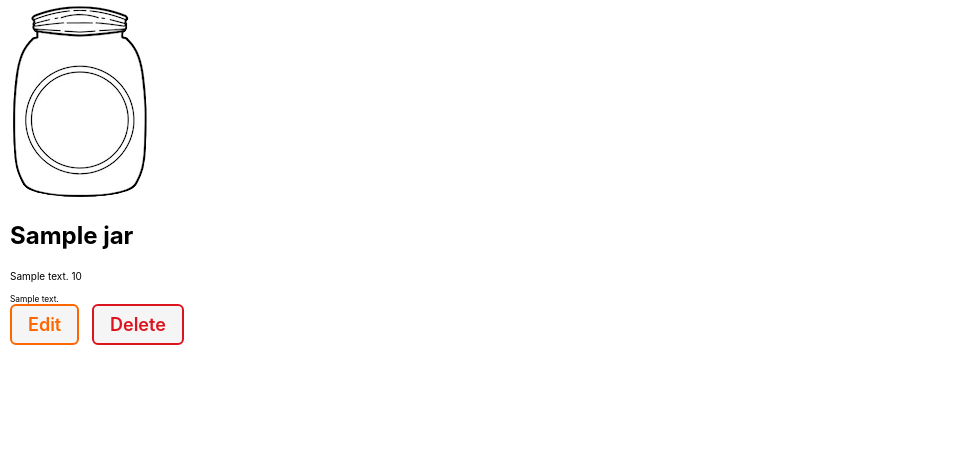
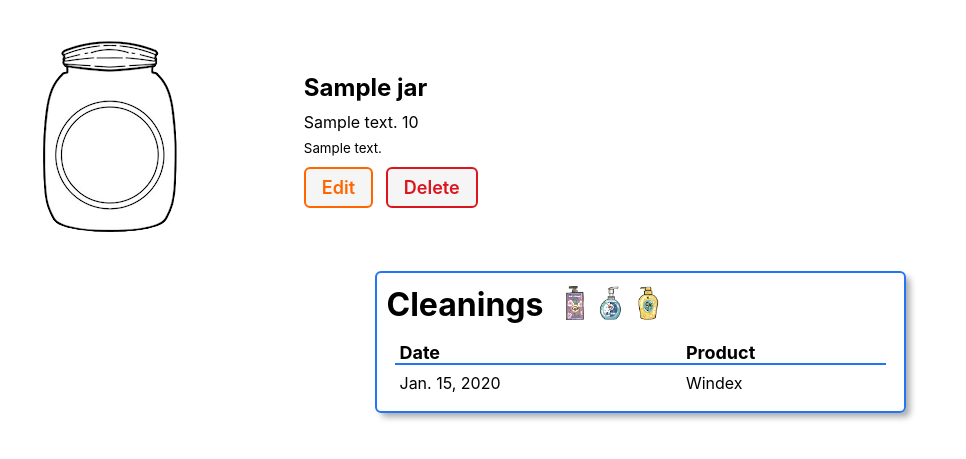
Before and after one commit to EricSokolowski/jar-collector, a Django app: page /jars/1/ in a window 1280 px wide. Shown: the part 55-514 px from the top of the page, without its empty margins (0-966 px from the left). Run offline with Django 4.2, Linux system fonts and the light colour scheme; tables that the repository leaves empty hold one stand-in row (values such as "Sample post").

Commit message:
add cleaning view

```diff
--- a/main_app/admin.py
+++ b/main_app/admin.py
@@ -1,6 +1,8 @@
 from django.contrib import admin
 
-from .models import Jar
+from .models import Jar, Cleaning
 # Register your models here.
 
 admin.site.register(Jar)
+
+admin.site.register(Cleaning)
--- a/main_app/models.py
+++ b/main_app/models.py
@@ -1,6 +1,12 @@
 from django.db import models
 
 from django.urls import reverse
+
+PRODUCTS = (
+  ('W', 'Windex'),
+  ('I', 'Invisible Glass'),
+  ('G', 'Glass Plus')
+)
 
 # Create your models here.
 class Jar(models.Model):
@@ -15,3 +21,15 @@ class Jar(models.Model):
 
   def get_absolute_url(self):
     return reverse("jars_detail", kwargs={"jar_id": self.id})
+
+class Cleaning(models.Model):
+  date = models.DateField('Cleaning date')
+  product = models.CharField(
+    max_length=1,
+    choices=PRODUCTS,
+    default=PRODUCTS[0][0]
+    )
+  jar = models.ForeignKey(Jar, on_delete=models.CASCADE)
+
+  def __str__(self):
+    return f"{self.get_product_display()} on {self.date}"
--- a/main_app/static/css/jars/jar-details.css
+++ b/main_app/static/css/jars/jar-details.css
@@ -24,7 +24,7 @@
   margin-top: 20px;
 }
 
-.feedings-toy-container {
+.cleanings-sticker-container {
   display: flex;
   flex-direction: column;
   padding-bottom: 20px;
@@ -54,20 +54,20 @@
   margin-right: 10px;
 }
 
-.unfed,
-.fed,
+.unclean,
+.clean,
 .no-stickers,
 .all-stickers {
   margin: 0;
   font-weight: bold;
 }
 
-.unfed,
+.unclean,
 .no-stickers {
   color: var(--danger);
 }
 
-.fed,
+.clean,
 .all-stickers {
   color: var(--submit);
 }
@@ -94,7 +94,7 @@
   margin: 5px 0;
 }
 
-.feedings-toy-container > section {
+.cleanings-sticker-container > section {
   width: 80%;
   min-width: 360px;
   border: var(--borders);
@@ -116,13 +116,13 @@
   margin-left: 16px;
 }
 
-.feedings h2,
+.cleanings h2,
 .stickers h2 {
   font-size: 3.2rem;
   margin: 0;
 }
 
-.feedings h3,
+.cleanings h3,
 .stickers h3 {
   font-size: var(--font-xl);
   margin: 10px 0;
@@ -140,25 +140,25 @@
   padding: 3px;
 }
 
-.feedings table {
+.cleanings table {
   width: calc(100% - 16px);
   text-align: left;
   border-collapse: collapse;
   margin: 0 8px;
 }
 
-.feedings td {
+.cleanings td {
   padding: 8px 5px;
   font-size: var(--font-reg);
 }
 
-.feedings th {
+.cleanings th {
   font-size: var(--font-l);
   padding: 5px 5px 0;
   border-bottom: rgb(36, 116, 248) solid 2px;
 }
 
-.feedings tr:nth-child(even) {
+.cleanings tr:nth-child(even) {
   background-color: #f3f3fd;
 }
 
@@ -201,19 +201,19 @@
     margin-right: 25px;
   }
 
-  .feedings-toy-container {
+  .cleanings-sticker-container {
     flex-direction: row;
     justify-content: space-around;
     align-items: flex-start;
   }
 
-  .feedings-toy-container > section {
+  .cleanings-sticker-container > section {
     width: 45%;
   }
 }
 
 @media only screen and (min-width: 1024px) {
-  .feedings-toy-container {
+  .cleanings-sticker-container {
     padding: 0 40px;
   }
 }
--- a/main_app/templates/jars/detail.html
+++ b/main_app/templates/jars/detail.html
@@ -5,7 +5,7 @@
 <link
   rel="stylesheet"
   type="text/css"
-  href="{% static 'css/jars/jar-detail.css' %}"
+  href="{% static 'css/jars/jar-details.css' %}"
 />
 {% endblock %}
 
@@ -28,5 +28,36 @@
         </div>
       </div>
 </section>
-
+<div class="cleanings-sticker-container">
+  <section class="cleanings">
+    <div class="subsection-title">
+      <h2>Cleanings</h2>
+      <img
+        src="{% static 'images/Cleaning-Product-1.png' %}"
+        alt="An ice cream cone cat"
+      />
+      <img
+        src="{% static 'images/Cleaning-Product-2.png' %}"
+        alt="A cat as onigiri"
+      />
+      <img
+        src="{% static 'images/Cleaning-Product-3.png' %}"
+        alt="A kabob of kittens"
+      />
+    </div>
+    <table>
+      <thead>
+        <tr><th>Date</th><th>Product</th></tr>
+      </thead>
+      <tbody>
+        {% for cleaning in jar.cleaning_set.all %}
+          <tr>
+            <td>{{cleaning.date}}</td>
+            <td>{{cleaning.get_product_display}}</td>
+          </tr>
+        {% endfor %}
+      </tbody>
+    </table>
+  </section>
+</div>
 {% endblock %}
```
Also changed, not shown: main_app/migrations/0003_cleaning.py (added), main_app/migrations/0004_alter_cleaning_date.py (added), main_app/static/images/Cleaning-Product-1.png (added), main_app/static/images/Cleaning-Product-2.png (added), main_app/static/images/Cleaning-Product-3.png (added).
